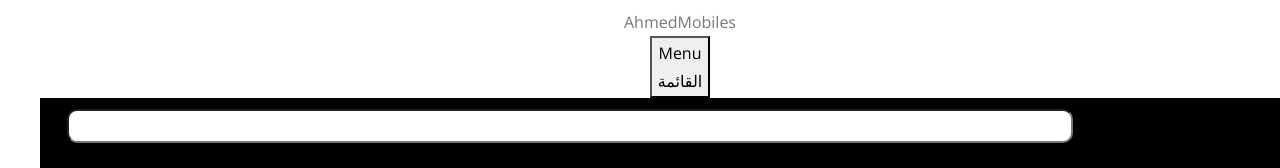
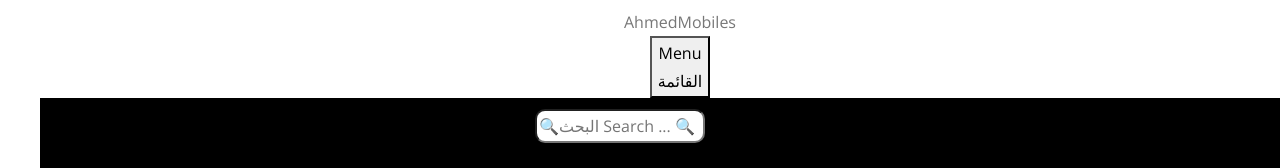
Before and after one commit to ahmedmobiles/new, a plain HTML site: page index.html in a window 1280 px wide. Shown: the top 168 px of the page. Drawn offline with nearby package versions, Linux system fonts and the light colour scheme; a script that the page names is missing.

Commit message:
Update index.html

```diff
--- a/index.html
+++ b/index.html
@@ -110,8 +110,7 @@ button {
 												 padding:0px;
 											   }
 											#searchbar{
-												 margin-left: 0%;
-												 padding-left:1000px;
+												 margin-left: 100px;
 												 border-radius: 10px;
 												 width: 170px;
 												 max-width: 170px;
```
